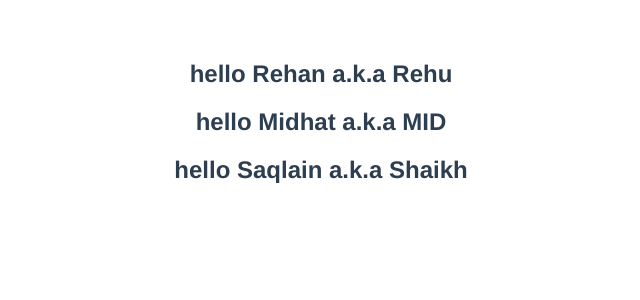
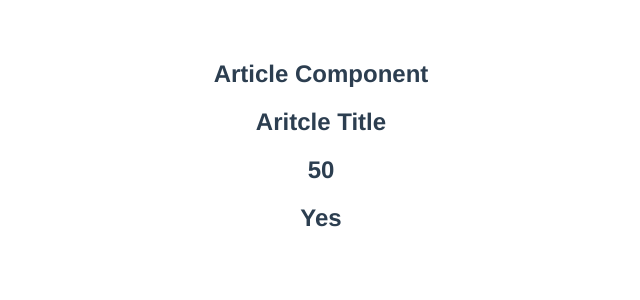
Before and after one commit to rehanrehman389/vue-learning, a Vue app: page / in a window 1280 px wide. Shown: the top 300 px of the page, without its empty margins (319-959 px from the left). Built offline with nearby package versions, Linux system fonts and the light colour scheme.

Commit message:
propes datatype and validations & we can use for many types as Array, Function and many more

```diff
--- a/src/App.vue
+++ b/src/App.vue
@@ -1,16 +1,18 @@
 <template>
-  <GreetText name="Rehan" heroname="Rehu" />
+  <!-- <GreetText name="Rehan" heroname="Rehu" />
   <GreetText name="Midhat" heroname="MID" />
-  <GreetText :name="name" :heroname="heroname" />
+  <GreetText :name="name" :heroname="heroname" /> -->
+
+  <TestArticle title="Aritcle Title" :likes=50 :isPublished="true" />
 </template>
 
 <script>
-import GreetText from './components/GreetText.vue'
+import TestArticle from './components/TestArticle.vue'
 
 export default {
   name: 'App',
   components: {
-    GreetText
+    TestArticle,
   },
   data() {
     return {
--- /dev/null
+++ b/src/components/TestArticle.vue
@@ -0,0 +1,23 @@
+<template>
+    <div>
+        <h2>Article Component</h2>
+        <h2>{{ title }}</h2>
+        <h2> {{ likes }} </h2>
+        <h2>{{ isPublished ? 'Yes' : 'No'}}</h2>
+    </div>
+</template>
+
+<script>
+    export default {
+        name: 'TestArticle',
+        props: {
+            title: {
+                type: String,
+                required: true,
+                default: 'Article default title'
+            },
+            likes: Number,
+            isPublished: Boolean,
+        }
+    }
+</script>
```
